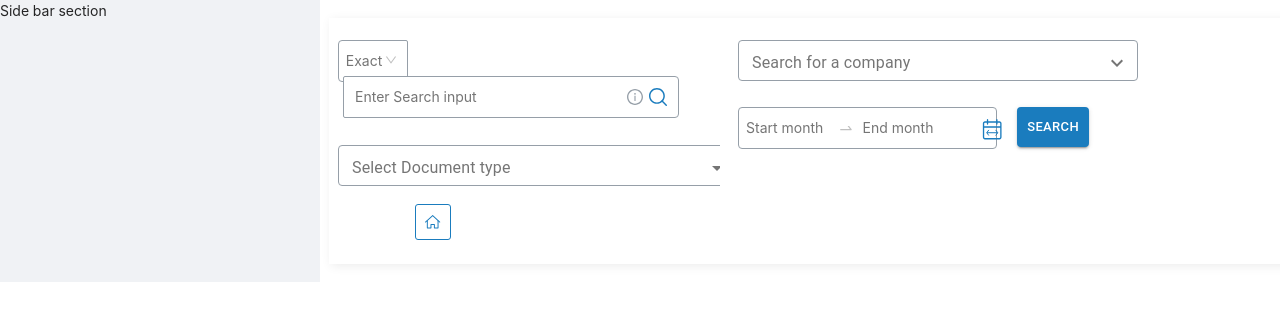
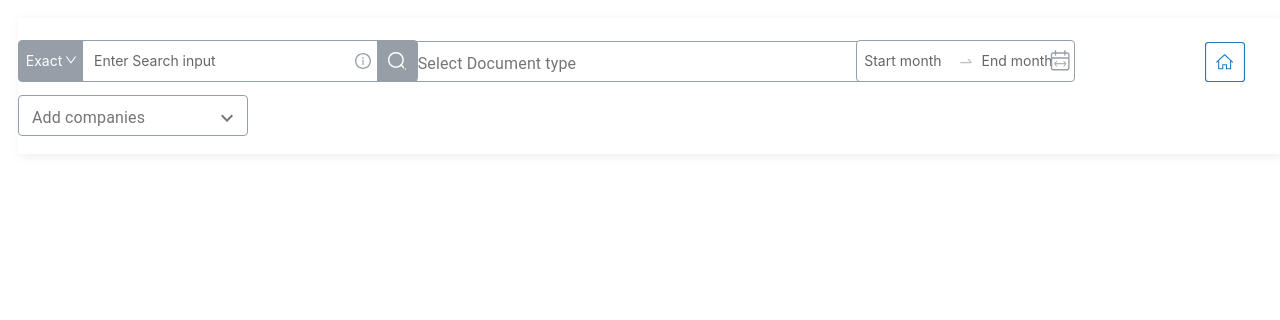
Before and after one commit to csudani7/ui-components-app, a React (Create React App) app: page / in a window 1280 px wide. Shown: the top 320 px of the page. Built offline with nearby package versions, Linux system fonts and the light colour scheme.

Commit message:
fixed layouts

```diff
--- a/src/App.js
+++ b/src/App.js
@@ -7,10 +7,7 @@ function App() {
     <div>
       <Layout style={{ overflow: "hidden" }}>
         <Row>
-          <Col span={6} className="side-bar">
-            Side bar section
-          </Col>
-          <Col span={18} className="main-section">
+          <Col span={24} className="main-section">
             <TopBarHeader />
           </Col>
         </Row>
--- a/src/components/DatePickerComponent/DatePicker.css
+++ b/src/components/DatePickerComponent/DatePicker.css
@@ -19,12 +19,13 @@ hr {
 .ant-dropdown-trigger {
   padding: 7px;
   position: absolute;
-  right: 170px;
-  top: 72px;
+  right: 168px;
+  top: 3px;
 }
 .root-date-picker {
   display: flex;
-  padding-top: 26px;
+  align-items: end;
+  justify-content: flex-end;
 }
 .root-date-picker button {
   margin-left: 20px;
@@ -36,19 +37,18 @@ hr {
 .ant-picker:hover {
   border: 1px solid #4e4f50 !important;
 }
-.search-button {
+
+.ant-picker-input > input::placeholder {
+  color: #666666 !important;
+}
+.home-button {
   height: 40px;
-  background-color: #1a7cbe !important;
   color: #fff !important;
-  font-family: AvenirBold;
+  padding-left: 80px;
 }
-.searchbtn:hover {
-  background-color: #0b619a !important;
+.homeIcon:hover {
+  background-color: #1a7cbe;
 }
-
-.rangeStyle div:nth-last-child(2) {
-  width: 150% !important;
+.homeIcon:hover > path {
+  fill: white;
 }
-.ant-picker-input > input::placeholder {
-  color: #757575 !important;
-}
--- a/src/components/DatePickerComponent/index.jsx
+++ b/src/components/DatePickerComponent/index.jsx
@@ -16,33 +16,57 @@ const calenderIcon = (
   >
     <path
       d="M17.5416 2.19156H15.5401V0.730533C15.5401 0.327064 15.2415 0 14.873 0C14.5045 0 14.2058 0.327064 14.2058 0.730533V2.19156H6.20015V0.730533C6.20015 0.327064 5.90146 0 5.53303 0C5.16461 0 4.86588 0.327064 4.86588 0.730533V2.19156H2.86446C1.7591 2.19156 0.863037 3.17275 0.863037 4.38311V18.263C0.863037 19.4734 1.7591 20.4545 2.86446 20.4545H17.5416C18.6469 20.4545 19.543 19.4734 19.543 18.263V4.38311C19.543 3.17275 18.6469 2.19156 17.5416 2.19156ZM18.2087 18.263C18.2087 18.6665 17.91 18.9935 17.5415 18.9935H2.86446C2.49599 18.9935 2.19731 18.6665 2.19731 18.263V8.76623H18.2087V18.263ZM18.2087 7.3052H2.19731V4.38311C2.19731 3.97964 2.49599 3.65258 2.86446 3.65258H4.86588V5.1136C4.86588 5.51707 5.16457 5.84414 5.53303 5.84414C5.9015 5.84414 6.20019 5.51707 6.20019 5.1136V3.65258H14.2059V5.1136C14.2059 5.51707 14.5046 5.84414 14.873 5.84414C15.2415 5.84414 15.5402 5.51707 15.5402 5.1136V3.65258H17.5416C17.9101 3.65258 18.2088 3.97964 18.2088 4.38311V7.3052H18.2087Z"
-      fill="#1A7CBE"
+      fill="#969FA8"
     />
     <line
-      x1="5.26505"
+      x1="5.26501"
       y1="13.7273"
       x2="15.2239"
       y2="13.7273"
-      stroke="#1A7CBE"
+      stroke="#969FA8"
       strokeLinecap="round"
     />
     <path
-      d="M13.8975 11.2273L15.724 13.7273L13.8975 16.2273"
-      stroke="#1A7CBE"
+      d="M13.8975 11.2273L15.7239 13.7273L13.8975 16.2273"
+      stroke="#969FA8"
       strokeLinecap="round"
       strokeLinejoin="round"
     />
     <path
       d="M6.59155 16.2273L4.76507 13.7273L6.59155 11.2273"
-      stroke="#1A7CBE"
+      stroke="#969FA8"
       strokeLinecap="round"
       strokeLinejoin="round"
     />
   </svg>
 );
 
+const homeIcon = (
+  <svg
+    width="40"
+    height="40"
+    viewBox="0 0 36 36"
+    fill="none"
+    xmlns="http://www.w3.org/2000/svg"
+    className="homeIcon"
+  >
+    <rect x="0.5" y="0.5" width="35" height="35" rx="2.5" stroke="#1A7CBE" />
+    <path
+      d="M22.5556 16.4414V23.5394H19.8755V20.4696C19.8755 20.2004 19.6574 19.9823 19.3883 19.9823H15.9611C15.6919 19.9823 15.4738 20.2005 15.4738 20.4696V23.5394H12.81V16.4414H11.8354V24.0267C11.8354 24.2959 12.0536 24.514 12.3227 24.514H15.9611C16.2302 24.514 16.4484 24.2958 16.4484 24.0267V20.9569H18.901V24.0267C18.901 24.2959 19.1191 24.514 19.3883 24.514H23.0429C23.312 24.514 23.5301 24.2959 23.5301 24.0267V16.4414H22.5556Z"
+      fill="#1A7CBE"
+    />
+    <path
+      d="M25.0813 17.7423L18.0157 11.1315C17.8298 10.9572 17.5406 10.9561 17.353 11.1284L10.1576 17.7392C9.95941 17.9213 9.9464 18.2294 10.1285 18.4276C10.2245 18.5323 10.3557 18.5853 10.4874 18.5853C10.6052 18.5853 10.7235 18.5427 10.817 18.4568L17.6798 12.1517L24.4155 18.4539C24.6124 18.6379 24.9203 18.6274 25.1042 18.431C25.2879 18.2344 25.2778 17.9261 25.0813 17.7423Z"
+      fill="#1A7CBE"
+    />
+  </svg>
+);
+
 export default function DatePickerComponent() {
   const [defaultDateValues, setDefaultDateValues] = useState(undefined);
+  const dateFormat = "MMM YYYY";
+
+  const customFormat = (value) => `${value.format(dateFormat)}`;
 
   const setDefaultValues = (month) => {
     const parsedMonthYear = moment()
@@ -80,6 +104,7 @@ export default function DatePickerComponent() {
     <>
       <div className="root-date-picker">
         <RangePicker
+          format={customFormat}
           id="rangePicker"
           className="rangeStyle w-100"
           size="small"
@@ -90,18 +115,12 @@ export default function DatePickerComponent() {
             console.log(dateMoment, "", dateString)
           }
           allowClear={false}
-          style={{ height: 42, width: '60%' }}
+          style={{ height: 42, width: "52%", marginRight: "50px" }}
         />
         <Dropdown overlay={menu} trigger={["click"]} placement="bottomRight">
           <span> {calenderIcon}</span>
         </Dropdown>
-        <Button
-          className="search-button"
-          variant="contained"
-          size="small"
-        >
-          Search
-        </Button>
+        <div className="home-button">{homeIcon}</div>
       </div>
     </>
   );
--- a/src/components/DocumentTypeSelect/index.jsx
+++ b/src/components/DocumentTypeSelect/index.jsx
@@ -17,10 +17,9 @@ export default function DocumentTypeSelect() {
   };
 
   return (
-    <div style={{ paddingTop: "32px", overflow: "hidden" }}>
+    <div style={{ paddingTop: "6px" }}>
       <Autocomplete
         multiple
-        // limitTags={5}
         id="DocumentTypeSelect"
         options={documentTypeList}
         disableCloseOnSelect
@@ -65,7 +64,7 @@ export default function DocumentTypeSelect() {
             />
           ))
         }
-        style={{ width: 400 }}
+        style={{ width: 480 }}
         renderInput={(params) => (
           <TextField
             {...params}
--- a/src/components/SearchInputBox/SearchInputBox.css
+++ b/src/components/SearchInputBox/SearchInputBox.css
@@ -28,11 +28,19 @@ hr {
 }
 .ant-select-focused:focus,
 .ant-select-focused:not(.ant-select-disabled).ant-select:not(.ant-select-customize-input)
-  .ant-select-selector,
+  .ant-select-selector {
+  border-color: #969fa8 !important;
+  border-right-width: 1px !important;
+  box-shadow: 0px 0px 4px rgba(0, 0, 0, 0.3) !important;
+  background-color: #969fa8 !important;
+  color: #ffff !important;
+}
 .ant-select:not(.ant-select-customize-input) .ant-select-selector {
   border-color: #969fa8 !important;
   border-right-width: 1px !important;
   box-shadow: none !important;
+  background-color: #969fa8 !important;
+  color: #ffff !important;
 }
 .ant-input-number-input {
   height: 23px !important;
@@ -42,7 +50,6 @@ hr {
 .ant-select-selector {
   border-top-left-radius: 4px !important;
   border-bottom-left-radius: 4px !important;
-  /* width: 80px!important; */
   padding: 2px 6px !important;
 }
 
@@ -56,7 +63,7 @@ hr {
   border: 1px solid #969fa8 !important;
 }
 .ant-input-affix-wrapper:hover {
-  border: 1px solid #4e4f50 !important;
+  border: 1px solid #969fa8 !important;
 }
 
 .MuiOutlinedInput-notchedOutline {
@@ -114,10 +121,9 @@ hr {
 
 .ant-input-affix-wrapper:focus,
 .ant-input-affix-wrapper-focused {
-  /* border-color:transparent!important; */
+  border-color: #969fa8 !important;
   border-right-width: 1px !important;
-  outline: 0;
-  box-shadow: none !important;
+  box-shadow: 0px 0px 4px rgba(0, 0, 0, 0.3) !important;
 }
 .ant-select-selector:focus {
   box-shadow: none !important;
@@ -127,7 +133,17 @@ hr {
   border-right-width: 1px !important;
   box-shadow: none !important;
 }
-.ant-select-single.ant-select-show-arrow .ant-select-selection-item,
+.ant-select-single.ant-select-show-arrow .ant-select-selection-item {
+  color: #ffff !important;
+}
 .ant-input::placeholder {
-  color: #757575 !important;
+  color: #666666 !important;
 }
+.ant-select-arrow {
+  color: #ffff !important;
+}
+.ant-input-affix-wrapper {
+  padding-right: 0px !important;
+  padding-top: 0px !important;
+  padding-bottom: 0px !important;
+}
--- a/src/components/SearchInputBox/index.jsx
+++ b/src/components/SearchInputBox/index.jsx
@@ -15,11 +15,11 @@ const SearchOutlinedIcon = () => {
     >
       <path
         d="M7.92682 0C3.55609 0 0 3.55609 0 7.92682C0 12.2978 3.55609 15.8536 7.92682 15.8536C12.2978 15.8536 15.8536 12.2978 15.8536 7.92682C15.8536 3.55609 12.2978 0 7.92682 0ZM7.92682 14.3903C4.36293 14.3903 1.46341 11.4907 1.46341 7.92685C1.46341 4.36296 4.36293 1.46341 7.92682 1.46341C11.4907 1.46341 14.3902 4.36293 14.3902 7.92682C14.3902 11.4907 11.4907 14.3903 7.92682 14.3903Z"
-        fill="#1A7CBE"
+        fill="white"
       />
       <path
         d="M17.786 16.7508L13.5908 12.5557C13.305 12.2698 12.842 12.2698 12.5562 12.5557C12.2703 12.8413 12.2703 13.3047 12.5562 13.5903L16.7513 17.7855C16.8942 17.9284 17.0813 17.9999 17.2686 17.9999C17.4557 17.9999 17.643 17.9284 17.786 17.7855C18.0718 17.4999 18.0718 17.0364 17.786 16.7508Z"
-        fill="#1A7CBE"
+        fill="white"
       />
     </svg>
   );
@@ -32,7 +32,7 @@ export default function SearchInputBox() {
     setValue(e.target.value);
   };
 
-  const content = (
+  const popOverContent = (
     <div>
       <div style={{ display: "flex", marginTop: "10px" }}>
         <p
@@ -164,7 +164,7 @@ export default function SearchInputBox() {
             suffix={
               <>
                 <Popover
-                  content={content}
+                  content={popOverContent}
                   placement="bottom"
                   style={{
                     boxShadow: "0px 0px 20px rgba(0, 0, 0, 0.08)",
@@ -179,7 +179,18 @@ export default function SearchInputBox() {
                     }}
                   />
                 </Popover>{" "}
-                <SearchOutlinedIcon />
+                <div
+                  style={{
+                    backgroundColor: "#969FA8",
+                    width: "40px",
+                    height: "40px",
+                    display: "flex",
+                    alignItems: "center",
+                    justifyContent: "center",
+                  }}
+                >
+                  <SearchOutlinedIcon />
+                </div>
               </>
             }
             placeholder="Enter Search input"
--- a/src/components/SelectCompanyBox/SelectCompanyBox.css
+++ b/src/components/SelectCompanyBox/SelectCompanyBox.css
@@ -15,10 +15,8 @@
   height: 35px !important;
 }
 #SelectCompanyBox .MuiChip-root {
-  background-color: rgba(189, 206, 219, 0.3) !important;
-  color: #2c3e50 !important;
-  font-size: 13px !important;
   height: 28px !important;
+  border-radius: 12px !important;
 }
 
 .MuiInputLabel-outlined {
@@ -74,3 +72,13 @@
 .MuiAutocomplete-groupUl .MuiAutocomplete-option {
   padding-left: 16px !important;
 }
+.clear-all {
+  display: inline;
+  margin-left: 8px;
+  color: #1A7CBE;
+  font-weight: 400;
+  cursor: pointer;
+}
+.chips-items {
+  padding-left: 10px;
+}
--- a/src/components/SelectCompanyBox/index.jsx
+++ b/src/components/SelectCompanyBox/index.jsx
@@ -37,6 +37,11 @@ export default function SelectCompanyBox() {
     setOptions(newOptions);
   };
 
+  const handleClearAll = () => {
+    setTagValue([]);
+    setOptions(optionData);
+  };
+
   const handleChange = (e, newValue) => {
     let filterData;
     setTagValue(newValue);
@@ -49,22 +54,21 @@ export default function SelectCompanyBox() {
   };
 
   return (
-    <div style={{ paddingTop: "5px" }}>
+    <div style={{ paddingTop: "18px", display: "flex" }}>
       <Autocomplete
         id="SelectCompanyBox"
         multiple
         autoHighlight
         disableClearable
-        // limitTags={3}
-        style={{ width: 400 }}
+        style={{ width: 230 }}
         value={tagValue}
-        options={options
-          ?.slice(0, 4)
-          .sort((a, b) => -b.matchPattern.localeCompare(a.matchPattern))}
+        options={options?.sort(
+          (a, b) => -b.matchPattern.localeCompare(a.matchPattern)
+        )}
         onChange={(e, newValue) => handleChange(e, newValue)}
         groupBy={(option) => option.matchPattern}
         getOptionLabel={(option) =>
-          enteredInputValue.toUpperCase() === option.DisplayName
+          option.DisplayName === enteredInputValue.toUpperCase()
             ? option.DisplayName
             : option.CompanyName
         }
@@ -76,7 +80,7 @@ export default function SelectCompanyBox() {
           <TextField
             {...params}
             id="outlined-basic"
-            label="Search for a company"
+            label="Add companies"
             variant="outlined"
           />
         )}
@@ -96,114 +100,170 @@ export default function SelectCompanyBox() {
             </div>
           );
         }}
-        renderTags={(value) =>
-          value?.map((option, index) => (
-            <Chip
-              key={index}
-              label={option.DisplayName}
-              onDelete={() => handleDelete(option)}
-              deleteIcon={
-                <CloseIcon
-                  style={{ height: 16, width: 16, color: "#2C3E50" }}
-                />
-              }
-              style={{
-                height: "26px",
-                backgroundColor: "rgba(189, 206, 219, 0.3)",
-              }}
-            />
-          ))
-        }
+        renderTags={(tags) => setTagValue(tags)}
       />
+      <div className="chips-items">
+        {tagValue &&
+          tagValue.map((tag) => {
+            return (
+              <Chip
+                key={tag.CompanyId}
+                label={tag.DisplayName}
+                onDelete={() => handleDelete(tag)}
+                style={{
+                  backgroundColor: tag.active ? "#70808E" : "#fff",
+                  color: tag.active ? "#FFF" : "#70808E",
+                  borderColor: tag.active ? "#70808E" : "#fff",
+                  border: "1px solid",
+                  borderRadius: "12px",
+                  marginRight: "5px",
+                }}
+                deleteIcon={
+                  <CloseIcon
+                    style={{
+                      height: 16,
+                      width: 16,
+                      color: tag.active ? "FFF" : "#70808E",
+                    }}
+                  />
+                }
+              />
+            );
+          })}
+
+        {tagValue && tagValue.length > 0 ? (
+          <div className="clear-all" onClick={handleClearAll}>
+            Clear all
+          </div>
+        ) : (
+          <div />
+        )}
+      </div>
     </div>
   );
 }
 
 // data from API response
 const topCompanies = [
-  { CompanyId: 0, CompanyName: "Reliance Industries", DisplayName: "RELIANCE" },
+  {
+    CompanyId: 0,
+    CompanyName: "Reliance Industries",
+    DisplayName: "RELIANCE",
+    active: false,
+  },
   {
     CompanyId: 1,
     CompanyName: "Tata Consultancy Services",
     DisplayName: "TCS",
+    active: true,
   },
   {
     CompanyId: 2,
     CompanyName: "Hindustan Unilever",
     DisplayName: "HINDUNILVR",
+    active: false,
   },
-  { CompanyId: 3, CompanyName: "Infosys", DisplayName: "INFY" },
-  { CompanyId: 4, CompanyName: "ICICI Bank Ltd.", DisplayName: "ICICIBANK" },
+  { CompanyId: 3, CompanyName: "Infosys", DisplayName: "INFY", active: true },
+  {
+    CompanyId: 4,
+    CompanyName: "ICICI Bank Ltd.",
+    DisplayName: "ICICIBANK",
+    active: true,
+  },
   {
     CompanyId: 5,
     CompanyName: "Housing & Urban Development Corporation Ltd.",
     DisplayName: "HDFC",
+    active: true,
   },
   {
     CompanyId: 6,
     CompanyName: "Dewan Housing Finance Corporation Ltd.",
     DisplayName: "DHFCL",
+    active: false,
   },
   {
     CompanyId: 7,
     CompanyName: "KPIT Technologies Ltd.",
     DisplayName: "KPITTL",
+    active: true,
   },
   {
     CompanyId: 8,
     CompanyName: "Maheshwari Logistics Ltd.",
     DisplayName: "MLT",
+    active: true,
   },
   {
     CompanyId: 9,
     CompanyName: "Vishwaraj Sugar Industries Ltd.",
     DisplayName: "VSIL",
+    active: false,
   },
   {
     CompanyId: 10,
     CompanyName: "Hindustan Construction Company Ltd.",
     DisplayName: "HCL",
+    active: true,
   },
   {
     CompanyId: 11,
     CompanyName: "Dhanada Corporation Ltd.",
     DisplayName: "DCL",
+    active: false,
   },
   {
     CompanyId: 12,
     CompanyName: "Vishwaraj Sugar Industries Ltd.",
     DisplayName: "VSIL",
+    active: false,
   },
   {
     CompanyId: 13,
     CompanyName: "State Bank Of India",
     DisplayName: "SBIN",
+    active: true,
   },
   {
     CompanyId: 14,
     CompanyName: "Nestle India",
     DisplayName: "NESTLEIND",
+    active: true,
   },
-  { CompanyId: 15, CompanyName: "Axis Bank", DisplayName: "AXISBANK" },
+  {
+    CompanyId: 15,
+    CompanyName: "Axis Bank",
+    DisplayName: "AXISBANK",
+    active: true,
+  },
   {
     CompanyId: 16,
     CompanyName: "Avenue Supermarts",
     DisplayName: "DMART",
+    active: false,
   },
   {
     CompanyId: 17,
     CompanyName: "Sun Pharmaceutical Industries",
     DisplayName: "SUNPHARMA",
+    active: true,
   },
   {
     CompanyId: 18,
     CompanyName: "Adani Green Energy",
     DisplayName: "ADANIGREEN",
+    active: false,
   },
-  { CompanyId: 19, CompanyName: "Titan Company", DisplayName: "TITAN" },
+  {
+    CompanyId: 19,
+    CompanyName: "Titan Company",
+    DisplayName: "TITAN",
+    active: true,
+  },
   {
     CompanyId: 20,
     CompanyName: "Oil & Natural Gas Corporation",
     DisplayName: "ONGC",
+    active: true,
   },
 ];
--- a/src/components/TopBarHeader.css
+++ b/src/components/TopBarHeader.css
@@ -3,9 +3,3 @@
     padding-bottom: 18px;
     padding-top: 22px;
 }
-.homeIcon:hover {
-    background-color: #1A7CBE;
-}
-.homeIcon:hover>path{
-    fill: white;
-}
--- a/src/components/TopBarHeader.jsx
+++ b/src/components/TopBarHeader.jsx
@@ -29,21 +29,23 @@ const homeIcon = (
 
 export default function TopBarHeader() {
   return (
-    <>
-      <Row gutter={[18, 18]} className="headerBox">
-        <Col span={10}>
+    <div className="headerBox">
+      <Row>
+        <Col span={8}>
           <SearchInputBox />
+        </Col>
+        <Col span={8} style={{ marginLeft: "-35px" }}>
           <DocumentTypeSelect />
         </Col>
-
-        <Col>
-          <SelectCompanyBox />
+        <Col span={8}>
           <DatePickerComponent />
         </Col>
-        <Col span={2} style={{ marginLeft: "8%" }}>
-          {homeIcon}
+      </Row>
+      <Row>
+        <Col span={24}>
+          <SelectCompanyBox />
         </Col>
       </Row>
-    </>
+    </div>
   );
 }
```
Also changed, not shown: src/components/HomeIcon/HomeIcon.css (deleted, +0 -90 lines), src/components/HomeIcon/HomeIcon.jsx (deleted, +0 -12 lines).
